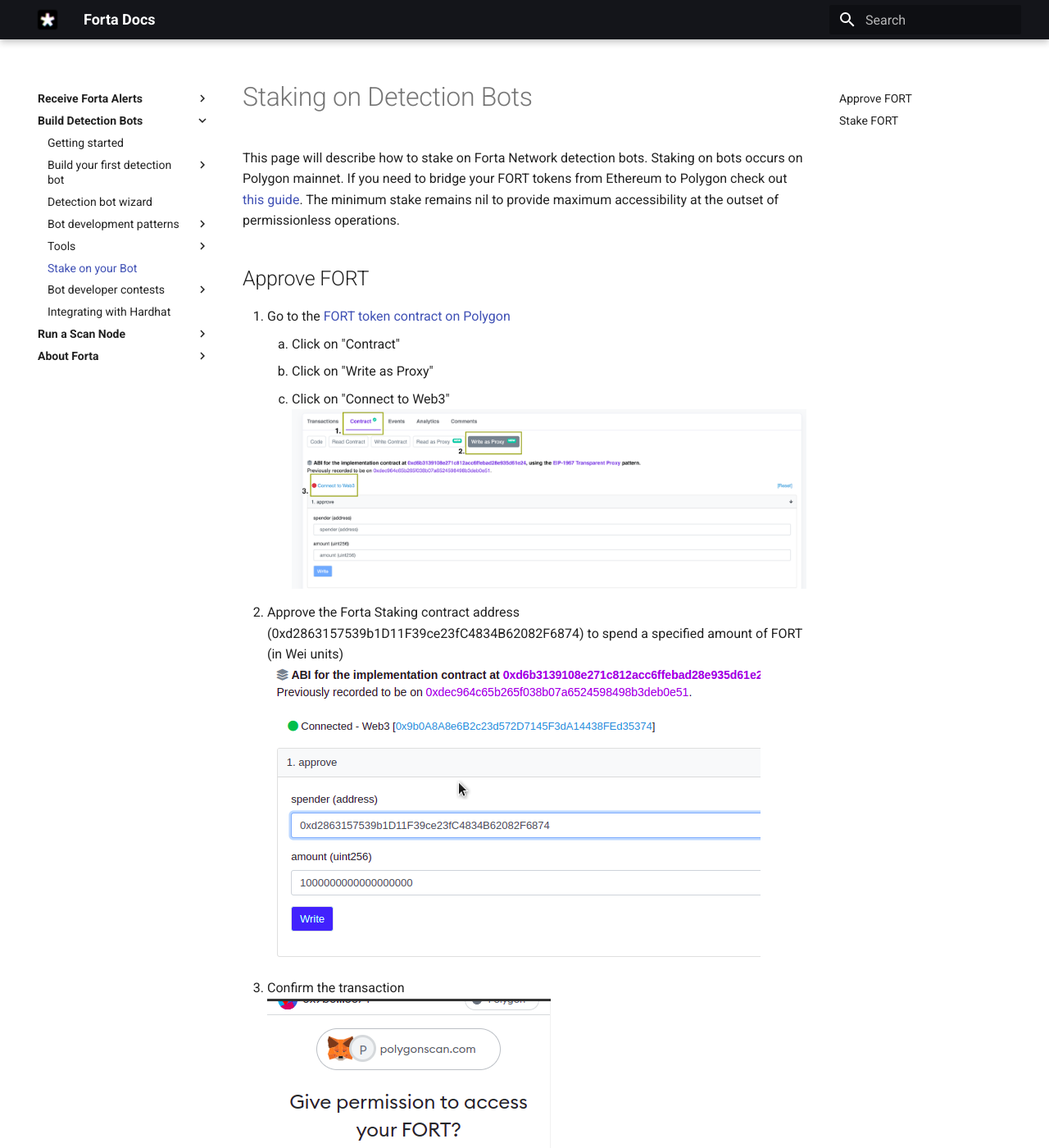
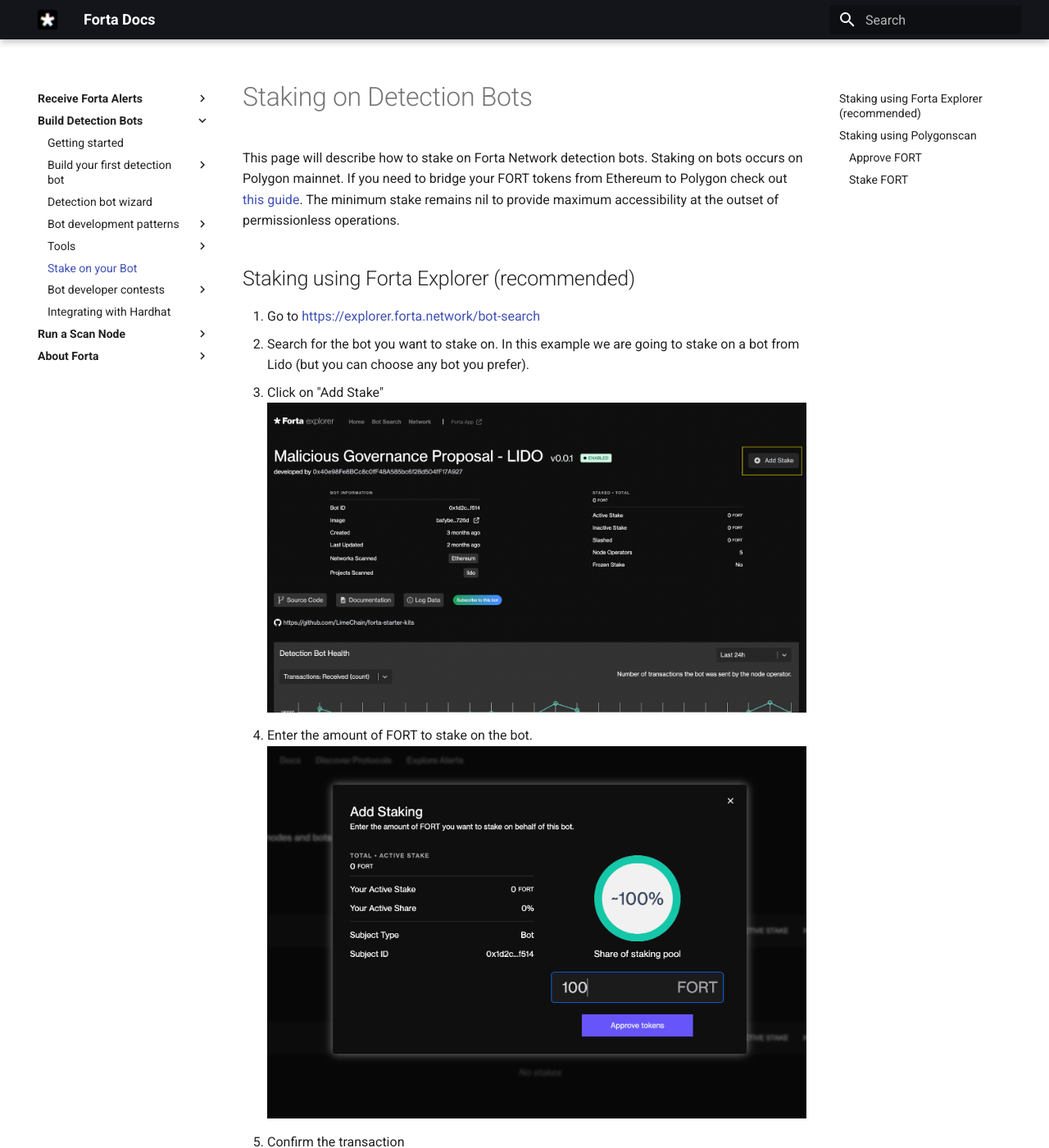
Before and after one commit to forta-network/docs, an MkDocs documentation site: the page built from docs/stake-on-detection-bot.md, in a window 1280 px wide and 1400 px high. Shown: the whole window at 82% size. Built offline with MkDocs 1.6.1 and Material for MkDocs 9.7.7, drawn with Linux system fonts in a browser that asks for light colours; some of the changed text lies outside the part shown.

Commit message:
bot staking via UI tutorial

```diff
--- a/docs/stake-on-detection-bot.md
+++ b/docs/stake-on-detection-bot.md
@@ -2,7 +2,19 @@
 
 This page will describe how to stake on Forta Network detection bots. Staking on bots occurs on Polygon mainnet. If you need to bridge your FORT tokens from Ethereum to Polygon check out [this guide](bridging-fort.md). The minimum stake remains nil to provide maximum accessibility at the outset of permissionless operations.
 
-## Approve FORT
+## Staking using Forta Explorer (recommended)
+
+1. Go to [https://explorer.forta.network/bot-search](https://explorer.forta.network/bot-search)
+2. Search for the bot you want to stake on. In this example we are going to stake on a bot from Lido (but you can choose any bot you prefer).
+3. Click on "Add Stake"
+   ![Add Stake](stake-bot-ui1.png)
+4. Enter the amount of FORT to stake on the bot.
+   ![Enter FORT amount](stake-bot-ui2.png)
+5. Confirm the transaction
+   ![Confirm transaction](stake-bot-ui3.png)
+
+## Staking using Polygonscan
+### Approve FORT
 
 1. Go to the [FORT token contract on Polygon](https://polygonscan.com/address/0x9ff62d1FC52A907B6DCbA8077c2DDCA6E6a9d3e1#writeProxyContract)
     1. Click on "Contract"
@@ -14,7 +26,7 @@
 3. Confirm the transaction<br>
    ![Confirm transaction](stake-bot3.png)
 
-## Stake FORT
+### Stake FORT
 
 Once approved, you can search for a bot by name using Forta Explorer
 
```
Also changed, not shown: docs/stake-bot-ui1.png (added), docs/stake-bot-ui2.png (added), docs/stake-bot-ui3.png (added).
